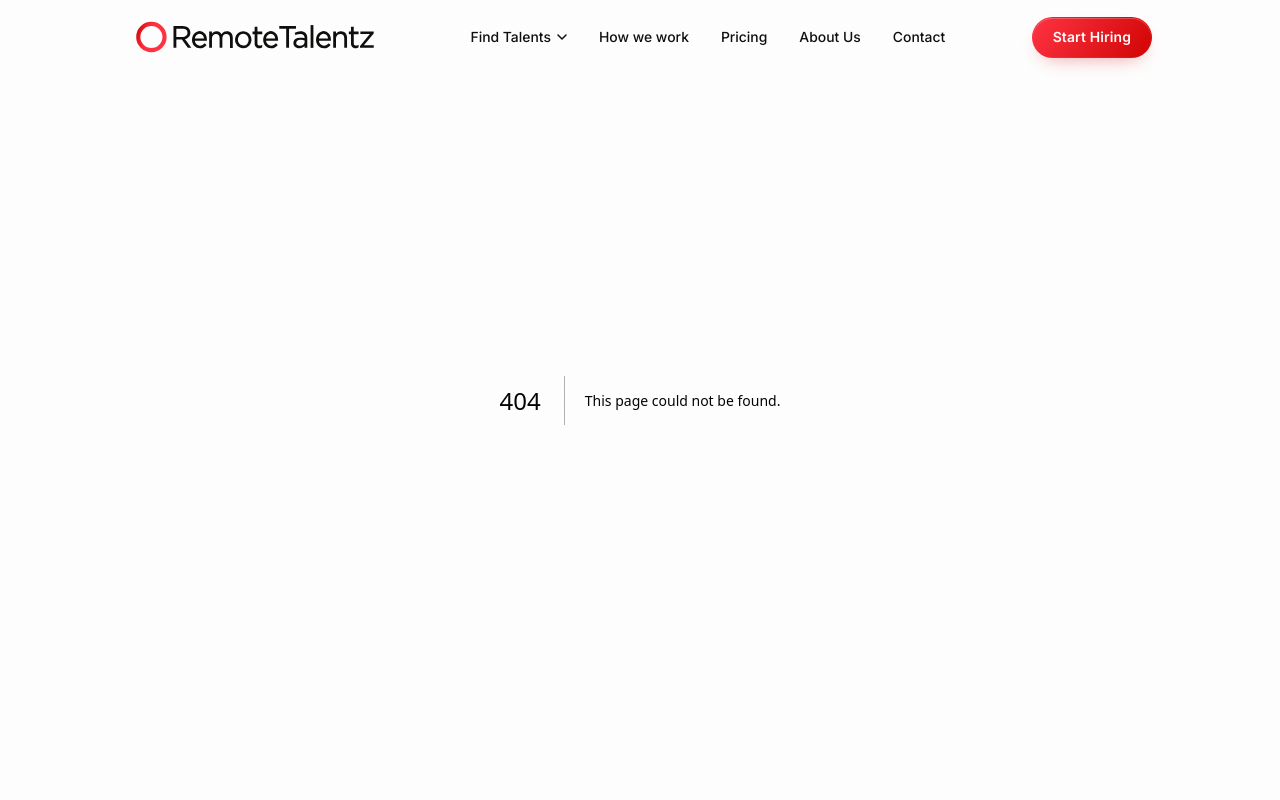
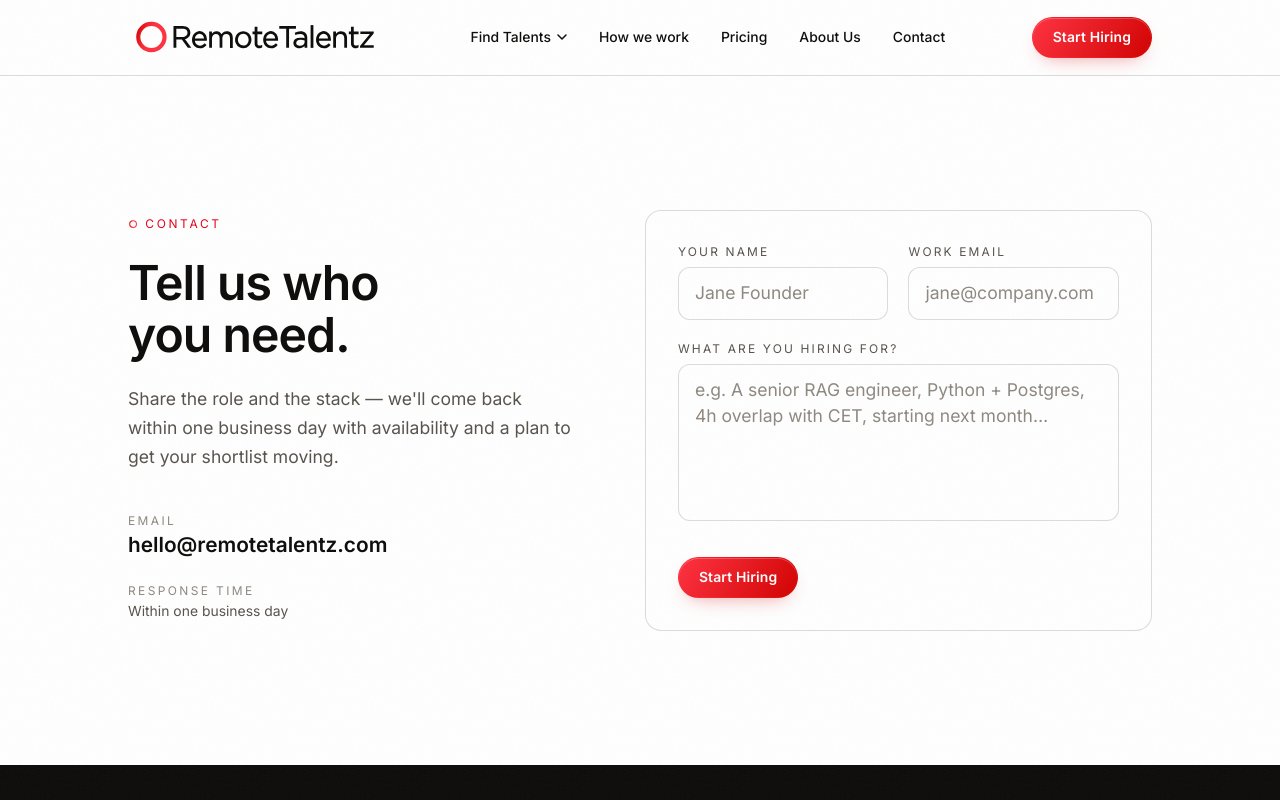
Before and after one commit to TaforaTech/remote-talentz, a Next.js app: page /contact in a window 1280 px wide. Before the commit this address had no page. Shown: the top 800 px of the page. Built offline with nearby package versions, Linux system fonts and the light colour scheme.

Commit message:
feat: contact page move

```diff
--- /dev/null
+++ b/src/app/contact/page.tsx
@@ -0,0 +1,16 @@
+import type { Metadata } from "next";
+import Contact from "@/components/Contact";
+
+export const metadata: Metadata = {
+  title: "Contact — RemoteTalentz",
+  description:
+    "Tell us who you need. Share the role and the stack — we'll come back within one business day with availability and a plan to get your shortlist moving.",
+};
+
+export default function ContactPage() {
+  return (
+    <div className="pt-nav">
+      <Contact />
+    </div>
+  );
+}
--- a/src/app/page.tsx
+++ b/src/app/page.tsx
@@ -7,7 +7,6 @@ import Roles from "@/components/Roles";
 import HowWeWork from "@/components/HowWeWork";
 import PricingBand from "@/components/PricingBand";
 import About from "@/components/About";
-import Contact from "@/components/Contact";
 
 export default function Home() {
   return (
@@ -21,7 +20,6 @@ export default function Home() {
       <HowWeWork />
       <PricingBand />
       <About />
-      <Contact />
     </>
   );
 }
--- a/src/components/Footer.tsx
+++ b/src/components/Footer.tsx
@@ -35,13 +35,13 @@ export default function Footer() {
             <ul className="mt-4 space-y-2.5">
               {ROLE_LINKS.map((r) => (
                 <li key={r}>
-                  <Link href="#talent" className="text-sm text-paper/70 transition-colors hover:text-paper">
+                  <Link href="/#talent" className="text-sm text-paper/70 transition-colors hover:text-paper">
                     {r}
                   </Link>
                 </li>
               ))}
               <li>
-                <Link href="#talent" className="text-sm font-semibold text-paper transition-colors hover:text-red">
+                <Link href="/#talent" className="text-sm font-semibold text-paper transition-colors hover:text-red">
                   All roles →
                 </Link>
               </li>
@@ -54,7 +54,7 @@ export default function Footer() {
             </p>
             <ul className="mt-4 space-y-2.5">
               <li>
-                <Link href="#how-we-work" className="text-sm text-paper/70 transition-colors hover:text-paper">
+                <Link href="/#how-we-work" className="text-sm text-paper/70 transition-colors hover:text-paper">
                   How we work
                 </Link>
               </li>
@@ -64,12 +64,12 @@ export default function Footer() {
                 </button>
               </li>
               <li>
-                <Link href="#about" className="text-sm text-paper/70 transition-colors hover:text-paper">
+                <Link href="/#about" className="text-sm text-paper/70 transition-colors hover:text-paper">
                   About Us
                 </Link>
               </li>
               <li>
-                <Link href="#contact" className="text-sm text-paper/70 transition-colors hover:text-paper">
+                <Link href="/contact" className="text-sm text-paper/70 transition-colors hover:text-paper">
                   Contact
                 </Link>
               </li>
--- a/src/components/Navbar.tsx
+++ b/src/components/Navbar.tsx
@@ -9,9 +9,9 @@ import { usePricing } from "./PricingModal";
 import { popularRoles, emergingRoles } from "@/lib/roles";
 
 const NAV_LINKS = [
-  { label: "How we work", href: "#how-we-work" },
-  { label: "About Us", href: "#about" },
-  { label: "Contact", href: "#contact" },
+  { label: "How we work", href: "/#how-we-work" },
+  { label: "About Us", href: "/#about" },
+  { label: "Contact", href: "/contact" },
 ];
 
 export default function Navbar() {
@@ -133,7 +133,7 @@ export default function Navbar() {
                           We source niche roles on request — usually within a week.
                         </p>
                       </div>
-                      <Link href="#contact" onClick={closeAll} className="btn btn-paper mt-6 !px-5 !py-2.5">
+                      <Link href="/contact" onClick={closeAll} className="btn btn-paper mt-6 !px-5 !py-2.5">
                         Talk to us
                       </Link>
                     </div>
@@ -144,7 +144,7 @@ export default function Navbar() {
                       Every engineer is vetted across technical depth, live builds &amp; communication.
                     </p>
                     <Link
-                      href="#talent"
+                      href="/#talent"
                       onClick={closeAll}
                       className="group inline-flex items-center gap-1.5 text-xs font-semibold text-ink transition-colors hover:text-red"
                     >
@@ -214,7 +214,7 @@ export default function Navbar() {
                 <ul className="space-y-2.5">
                   {popularRoles.map((r) => (
                     <li key={r.name}>
-                      <Link href="#talent" onClick={closeAll} className="text-base text-ink-soft transition-colors hover:text-red">
+                      <Link href="/#talent" onClick={closeAll} className="text-base text-ink-soft transition-colors hover:text-red">
                         {r.name}
                       </Link>
                     </li>
@@ -226,7 +226,7 @@ export default function Navbar() {
                 <ul className="space-y-2.5">
                   {emergingRoles.map((r) => (
                     <li key={r.name}>
-                      <Link href="#talent" onClick={closeAll} className="text-base text-ink-soft transition-colors hover:text-red">
+                      <Link href="/#talent" onClick={closeAll} className="text-base text-ink-soft transition-colors hover:text-red">
                         {r.name}
                       </Link>
                     </li>
@@ -237,7 +237,7 @@ export default function Navbar() {
           )}
 
           <div className="divide-y divide-line-soft border-t border-line-soft">
-            <Link href="#how-we-work" onClick={closeAll} className="block py-4 font-display text-xl font-semibold">
+            <Link href="/#how-we-work" onClick={closeAll} className="block py-4 font-display text-xl font-semibold">
               How we work
             </Link>
             <button
@@ -249,10 +249,10 @@ export default function Navbar() {
             >
               Pricing
             </button>
-            <Link href="#about" onClick={closeAll} className="block py-4 font-display text-xl font-semibold">
+            <Link href="/#about" onClick={closeAll} className="block py-4 font-display text-xl font-semibold">
               About Us
             </Link>
-            <Link href="#contact" onClick={closeAll} className="block py-4 font-display text-xl font-semibold">
+            <Link href="/contact" onClick={closeAll} className="block py-4 font-display text-xl font-semibold">
               Contact
             </Link>
           </div>
@@ -267,7 +267,7 @@ export default function Navbar() {
 function MegaItem({ name, onNavigate }: { name: string; onNavigate: () => void }) {
   return (
     <Link
-      href="#talent"
+      href="/#talent"
       onClick={onNavigate}
       className="group flex items-center justify-between gap-2 rounded-lg px-2.5 py-1.5 text-sm font-medium text-ink-soft transition-colors hover:bg-red-tint hover:text-red"
     >
--- a/src/components/Roles.tsx
+++ b/src/components/Roles.tsx
@@ -37,7 +37,7 @@ export default function Roles() {
               We source niche roles on request.
             </span>
           </p>
-          <Link href="#contact" className="btn btn-ink shrink-0">
+          <Link href="/contact" className="btn btn-ink shrink-0">
             Request a role
             <span aria-hidden="true">→</span>
           </Link>
@@ -76,7 +76,7 @@ function RoleGroup({
         {roles.map((role, i) => (
           <Reveal as="li" key={role.name} delay={Math.min(i * 40, 280)}>
             <Link
-              href="#contact"
+              href="/contact"
               className="group flex h-full flex-col justify-between gap-8 bg-paper-raised p-5 transition-colors duration-300 hover:bg-ink"
             >
               <span className="font-mono text-2xs text-ink-faint transition-colors group-hover:text-red">
--- a/src/components/StartHiringButton.tsx
+++ b/src/components/StartHiringButton.tsx
@@ -8,7 +8,7 @@ type Props = {
   size?: ButtonSize;
   /** Extra utility classes (layout, margins, width). */
   className?: string;
-  /** Render as a form submit button instead of a link to #contact. */
+  /** Render as a form submit button instead of a link to /contact. */
   type?: "link" | "submit";
   onClick?: () => void;
 };
@@ -32,7 +32,7 @@ export default function StartHiringButton({
   }
 
   return (
-    <Link href="#contact" className={classes} onClick={onClick}>
+    <Link href="/contact" className={classes} onClick={onClick}>
       Start Hiring
     </Link>
   );
```
